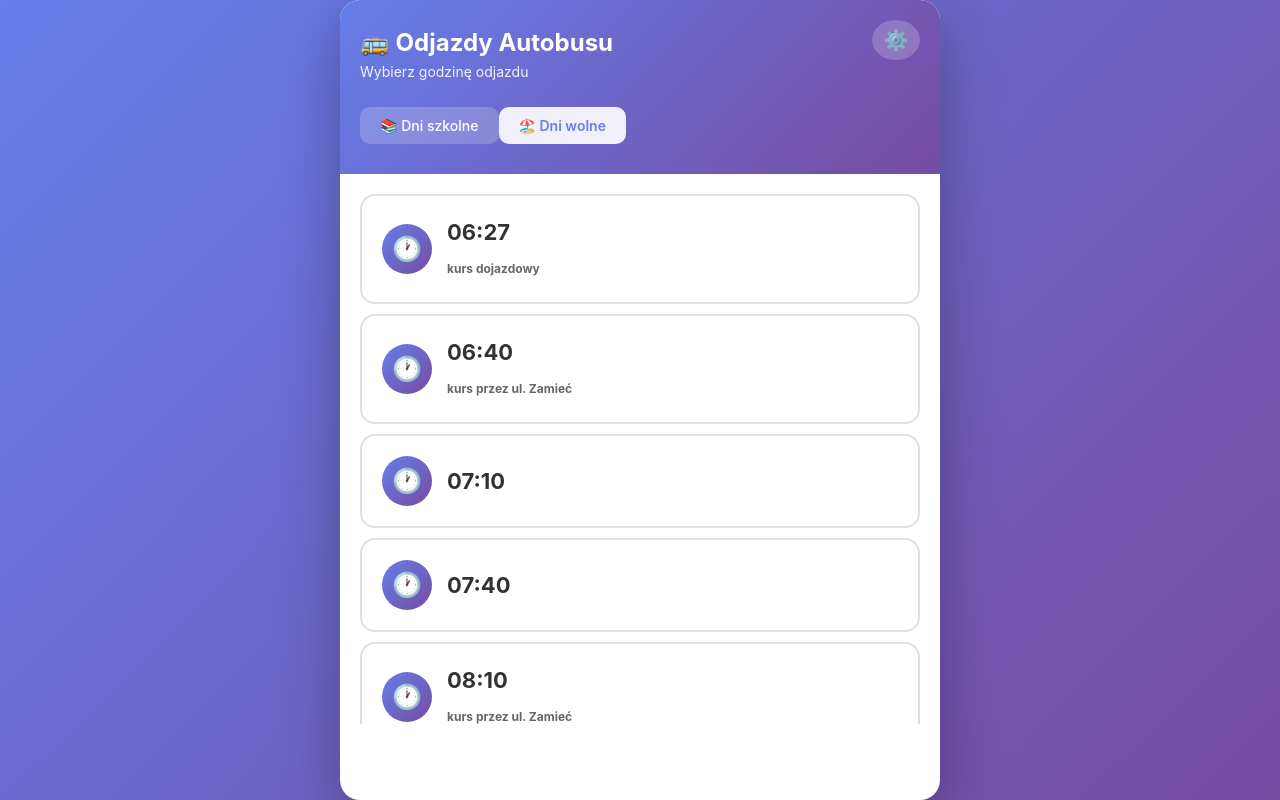
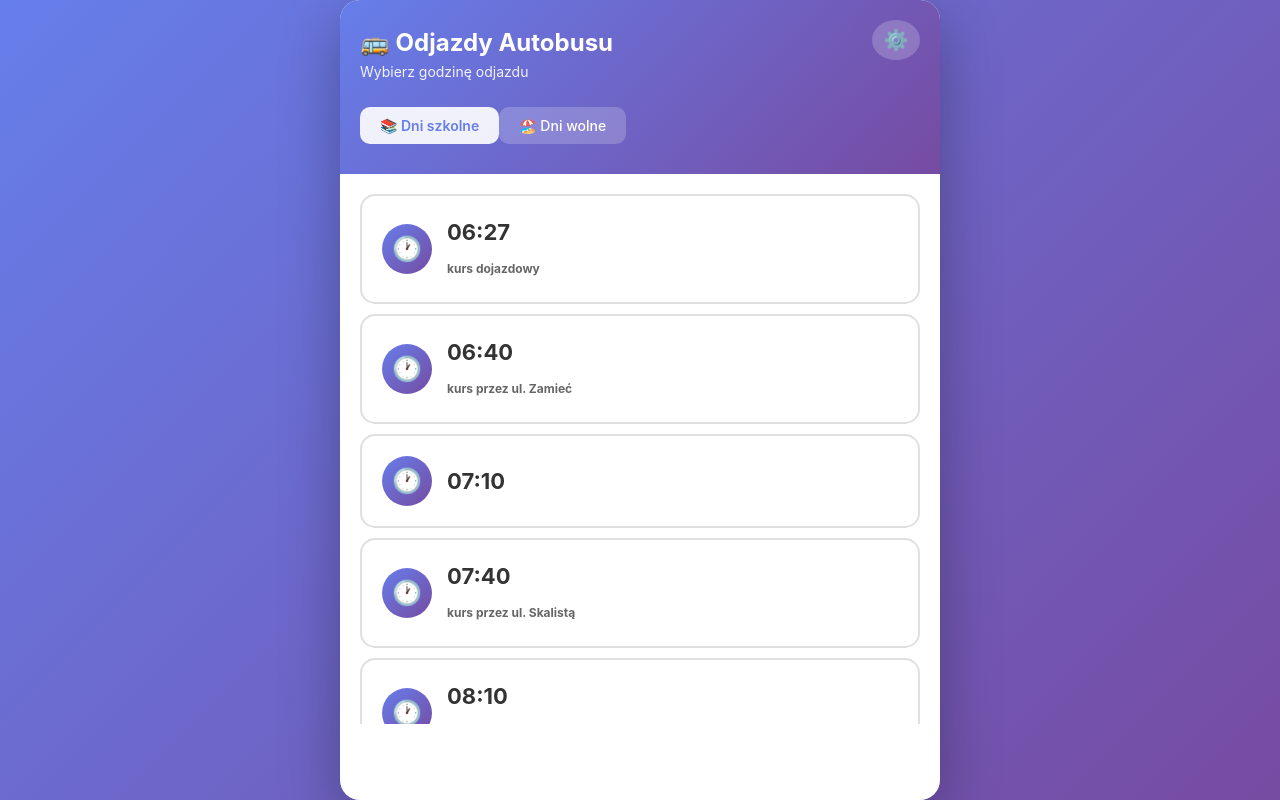
Before and after one commit to mwmarszalek/tnz-app, a React (Vite) app: page / in a window 1280 px wide. Built offline with nearby package versions, Linux system fonts and the light colour scheme.

Commit message:
change school days to default

```diff
--- a/src/App.jsx
+++ b/src/App.jsx
@@ -13,7 +13,7 @@ import "./App.css";
 
 function App() {
   const [view, setView] = useState("departures"); // 'departures', 'stops', 'settings'
-  const [scheduleType, setScheduleType] = useState("vacation");
+  const [scheduleType, setScheduleType] = useState("school");
   const [currentDeparture, setCurrentDeparture] = useState(null);
   const [selectedStops, setSelectedStops] = useState({});
   const [savedSchedules, setSavedSchedules] = useLocalStorage(
```
